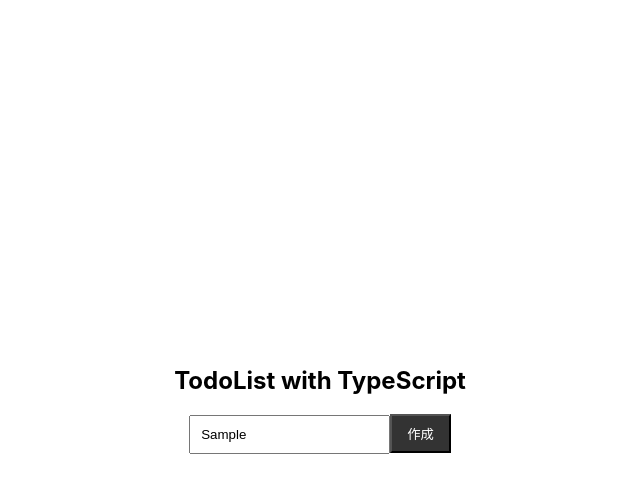
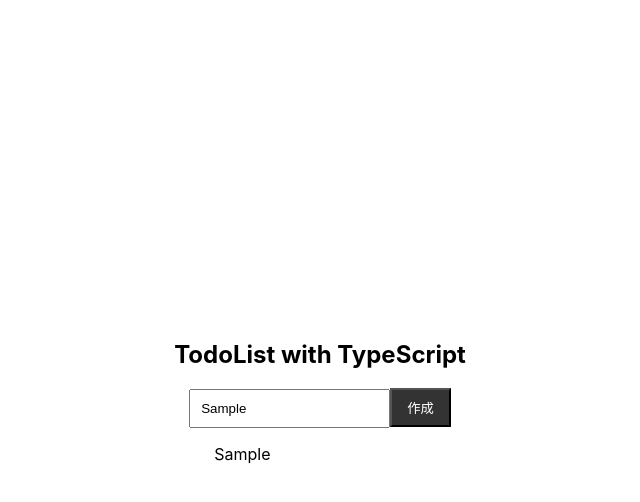
Before and after one commit to Naru-hub/todolist-typescript-react, a React (Create React App) app: page / in a window 1280 px wide. Both pictures are taken after typing "Sample" into the empty fields and a click on the input "作成". Shown: the top 502 px of the page, without its empty margins (320-960 px from the left). Built offline with nearby package versions, Linux system fonts and the light colour scheme; the HTML template or start-up script is replaced by a standard one.

Commit message:
todoをListで表示

```diff
--- a/src/App.tsx
+++ b/src/App.tsx
@@ -42,6 +42,11 @@
           />
           <input type="submit" value="作成" className="submitButton" />
         </form>
+        <ul className="todoList">
+          {todos.map((todo) => (
+            <li key={todo.id}>{todo.inputValue}</li>
+          ))}
+        </ul>
       </div>
     </div>
   );
```
